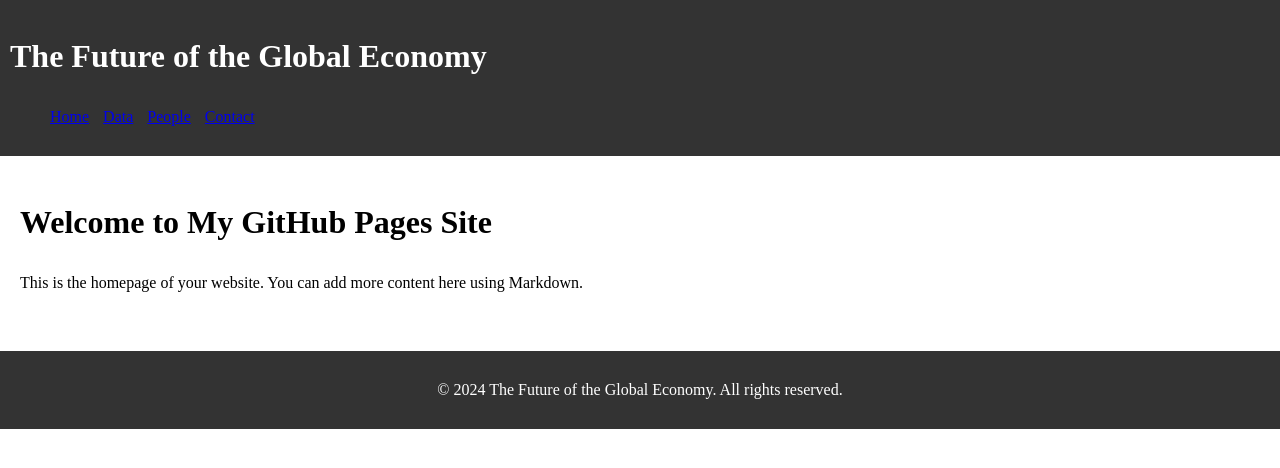
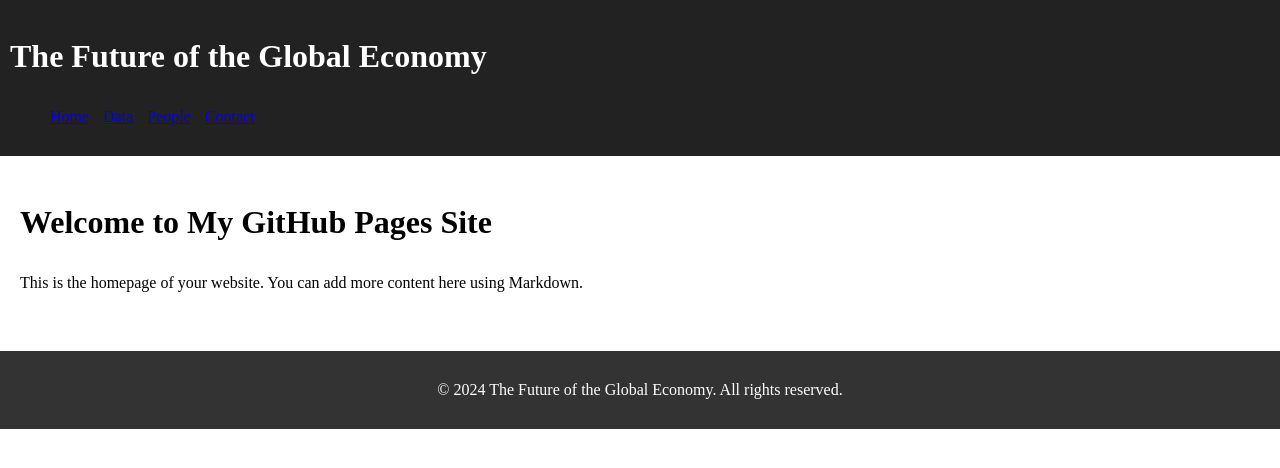
Before and after one commit to juliocedillo/neweconomy, a Jekyll site: the page built from index.md, in a window 1280 px wide. Shown: the top 468 px of the page. Built offline with Jekyll 4.4.1, drawn with Linux system fonts in a browser that asks for light colours.

Commit message:
Update styles.css

```diff
--- a/assets/styles.css
+++ b/assets/styles.css
@@ -16,7 +16,7 @@ h1, h2, h3, h4, h5, h6 {
 
 /* Other styles remain the same */
 header {
-  background-color: #333;
+  background-color: #222222;
   color: #fff;
   padding: 10px;
 }
@@ -34,6 +34,15 @@ nav ul li {
   display: inline;
   margin-right: 10px;
 }
+
+.navbar a {
+  color: #fff; /* Change this to your preferred color */
+}
+
+.navbar a:hover {
+  color: #fff; /* This sets the hover color */
+}
+
 
 main {
   padding: 20px;
```
